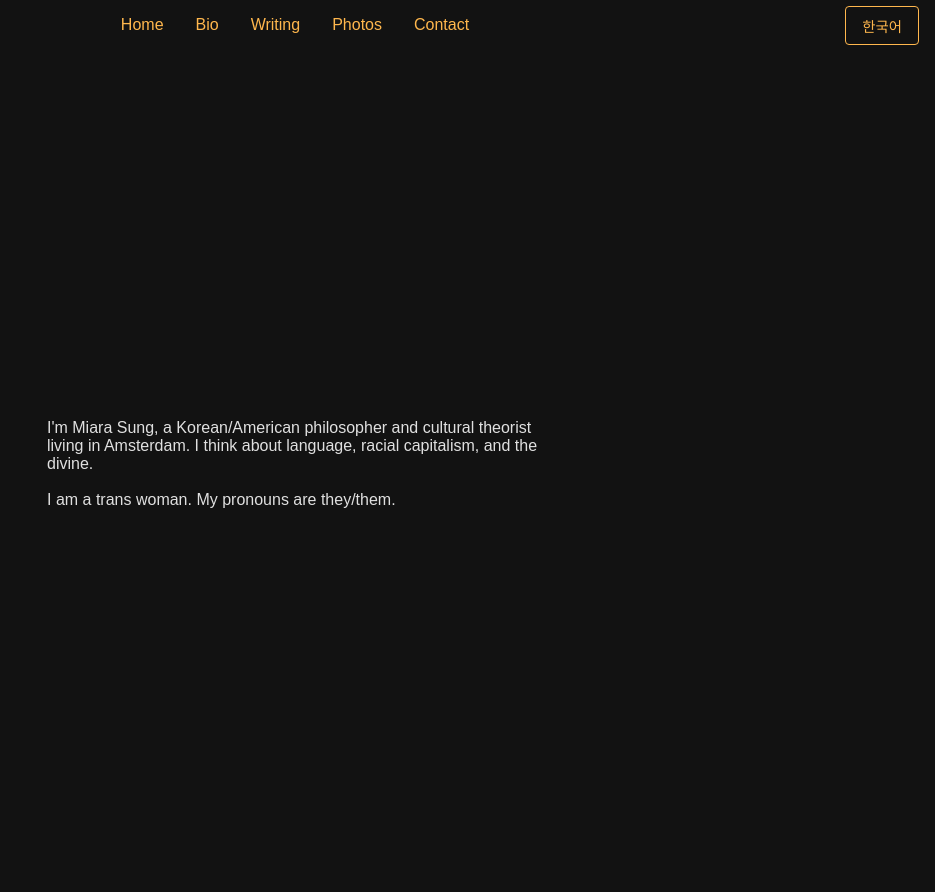
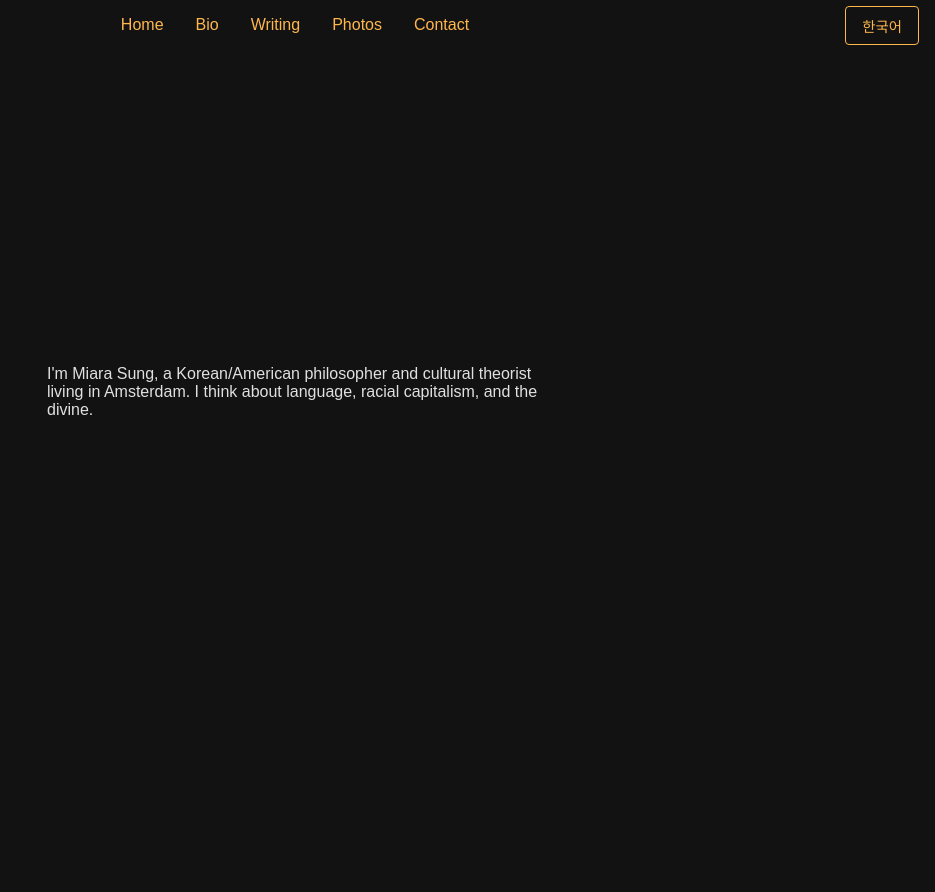
Before and after one commit to miaras/miaras.github.io, a PHP site: page / in a window 1280 px wide. Shown: the whole page, without its empty margins (345-1280 px from the left). After the commit the page ends 415 px from the top, so only its background shows below. Run offline with PHP 8.4, Linux system fonts and the light colour scheme.

Commit message:
no top padding

```diff
--- a/index.html
+++ b/index.html
@@ -32,15 +32,13 @@
 </head>
 
 <body>
-    <div class="window">
+    <div class="window_notoppadding">
         <div class="centered">
             <p id="english">
-                I'm Miara Sung, a Korean/American philosopher and cultural theorist living in Amsterdam. I think about language, racial capitalism, and the divine.<br><br>
-                I am a trans woman. My pronouns are they/them.
+                I'm Miara Sung, a Korean/American philosopher and cultural theorist living in Amsterdam. I think about language, racial capitalism, and the divine.
             </p>
             <p id="korean" class="hidden">
-                암스테르담에 살고 있는 한국인/미국인 철학자, 문화 이론가 성민아입니다. 식당일로 밥 벌어먹고 삽니다. 언어, 인종자본주의, 그리고 신성함에 대해 생각합니다.<br><br>
-                트랜스 여성입니다. they/them 대명사를 사용합니다.
+                암스테르담에 살고 있는 한국인/미국인 철학자, 문화 이론가 성민아입니다. 식당일로 밥 벌어먹고 삽니다. 언어, 인종자본주의, 그리고 신성함에 대해 생각합니다.
             </p>
         </div>
         <br><br>
--- a/stylesheet.css
+++ b/stylesheet.css
@@ -90,6 +90,16 @@ a:hover {
     margin: auto;
     padding: 1.5rem 0.5rem;
     padding-top: 6rem;
+}
+
+.window_notoppadding {
+    display: flex;
+    flex-direction: column;
+    font-family: "Pretendard", sans-serif;
+    max-width: 31rem;
+    font-size: 1rem;
+    margin: auto;
+    padding: 1.5rem 0.5rem;
 }
 
 .japanese {
```
